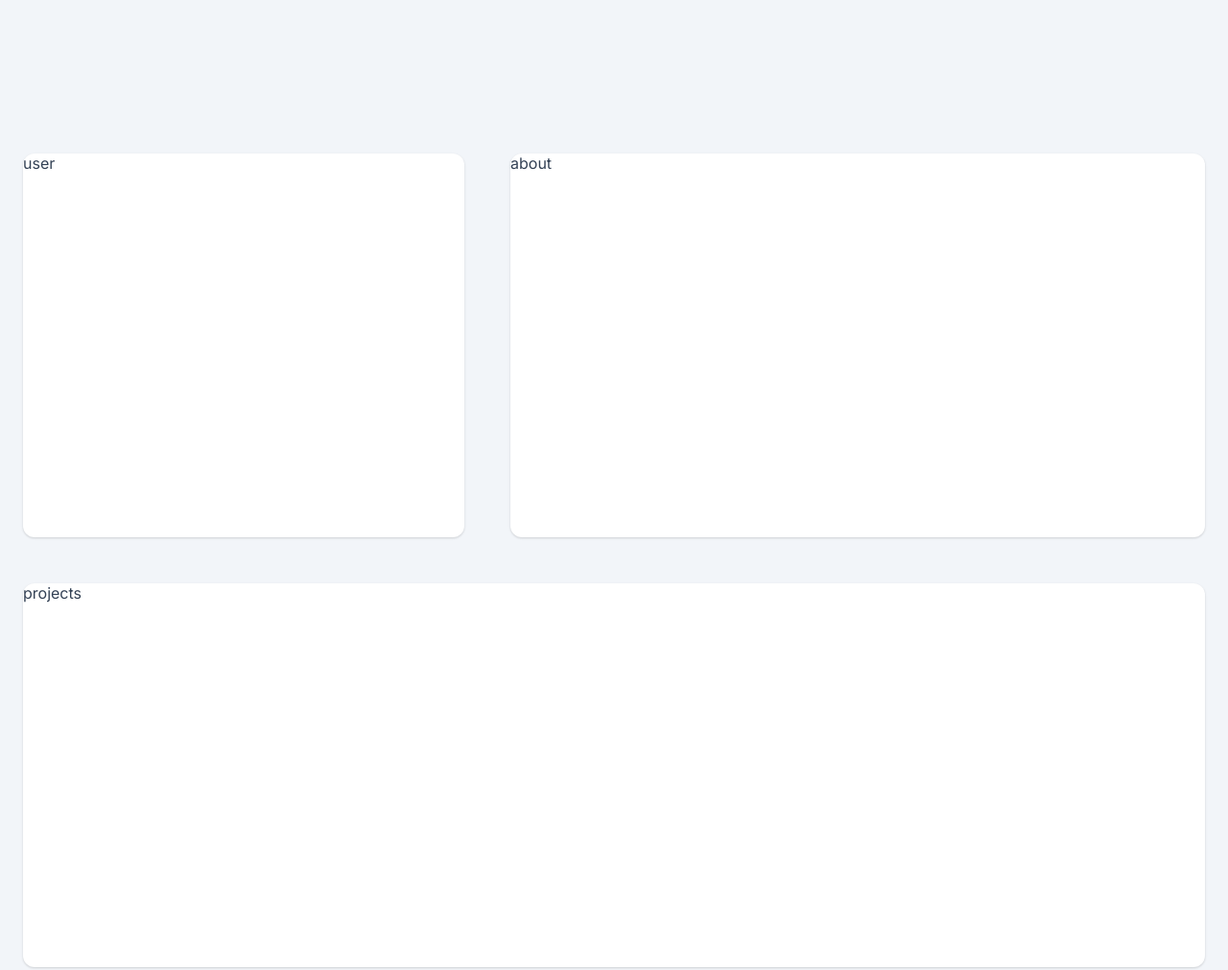
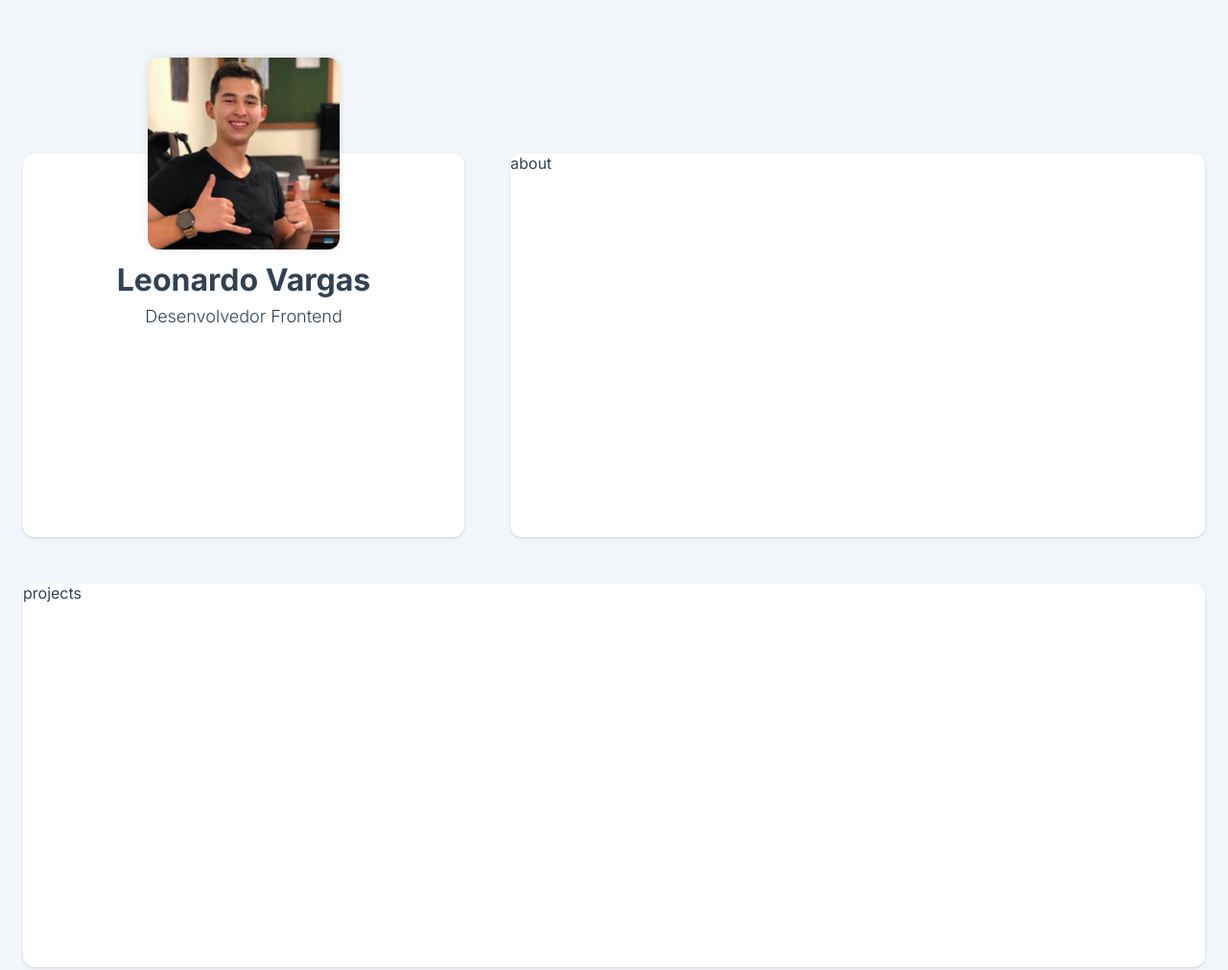
Before and after one commit to leovargasdev/portfolio, a plain HTML site: page index.html in a window 1280 px wide. Shown: the whole page at 96% size. Drawn offline with Linux system fonts and the light colour scheme.

Commit message:
adicionando informações a seção do usuário

```diff
--- a/index.html
+++ b/index.html
@@ -13,7 +13,17 @@
 <body>
   <div class="app">
 
-    <section class="card">user</section>
+    <section class="card user">
+      <picture>
+        <img src="./assets/eu.jpeg" alt="">
+      </picture>
+
+      <div class="user__content">
+        <h1>Leonardo Vargas</h1>
+
+        <p>Desenvolvedor Frontend</p>
+      </div>
+    </section>
 
     <section class="card">about</section>
 
--- a/styles/global.css
+++ b/styles/global.css
@@ -1,3 +1,5 @@
+@import url('./user.css');
+
 * {
   margin: 0;
   padding: 0;
--- /dev/null
+++ b/styles/user.css
@@ -0,0 +1,42 @@
+.user {
+  padding: 0 40px 40px;
+
+  display: flex;
+  flex-direction: column;
+  align-items: center;
+  row-gap: 12px;
+}
+
+.user picture {
+  width: 200px;
+  height: 200px;
+
+  border-radius: 12px;
+  box-shadow: var(--shadow-image);
+
+  margin-top: -100px;
+}
+
+.user picture img {
+  width: 100%;
+  height: 100%;
+  object-fit: cover;
+
+  border-radius: 12px;
+}
+
+.user__content {
+  display: flex;
+  flex-direction: column;
+  align-items: center;
+  row-gap: 8px;
+}
+
+.user__content h1 {
+  font-size: 32px;
+}
+
+.user__content p {
+  font-size: 18px;
+  font-weight: 300;
+}
```
Also changed, not shown: assets/eu.jpeg (added).
